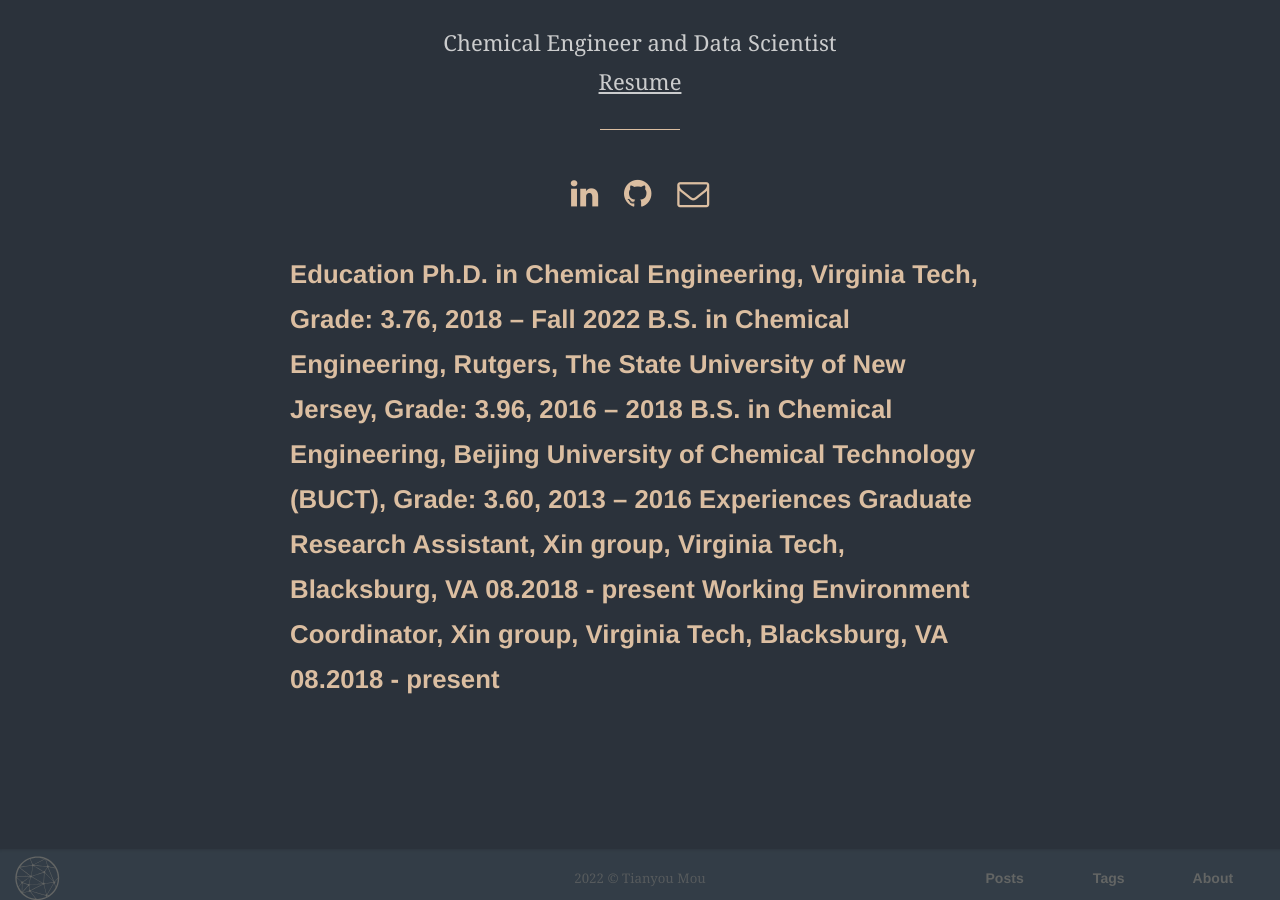
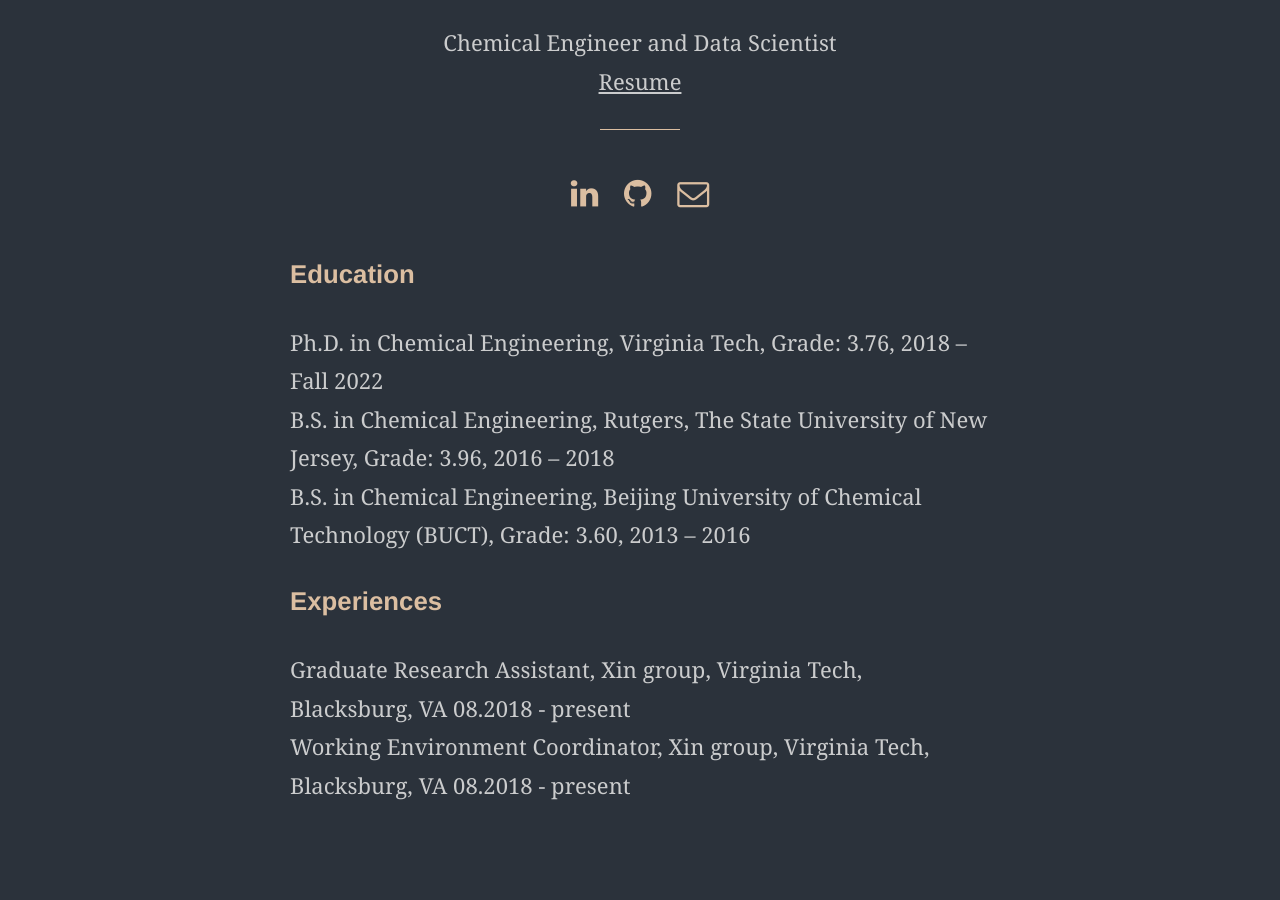
Before and after one commit to mutianyou2013/mutianyou2013.github.io, a Jekyll site: the page built from _pages/about.html, in a window 1280 px wide and 900 px high, scrolled down 466 px. Built offline with Jekyll 4.4.1, drawn with Linux system fonts in a browser that asks for light colours; some web fonts are replaced.

Commit message:
Update about.html

```diff
--- a/_pages/about.html
+++ b/_pages/about.html
@@ -39,15 +39,13 @@
         <i class="fa fa-stack-overflow" aria-hidden="true"></i></a></li>
       {% endif %}
       </ul>
-      <h3>
-	Education
-	Ph.D. in Chemical Engineering, Virginia Tech, Grade: 3.76, 2018 – Fall 2022
-	B.S. in Chemical Engineering, Rutgers, The State University of New Jersey, Grade: 3.96, 2016 – 2018
-	B.S. in Chemical Engineering, Beijing University of Chemical Technology (BUCT), Grade: 3.60, 2013 – 2016
-	Experiences
-	Graduate Research Assistant, Xin group, Virginia Tech, Blacksburg, VA                                                      08.2018 - present
-	Working Environment Coordinator, Xin group, Virginia Tech, Blacksburg, VA                                         08.2018 - present
-      </h3>
+      <h3>Education</h3>
+      <p>Ph.D. in Chemical Engineering, Virginia Tech, Grade: 3.76, 2018 – Fall 2022<br>
+	B.S. in Chemical Engineering, Rutgers, The State University of New Jersey, Grade: 3.96, 2016 – 2018<br>
+	B.S. in Chemical Engineering, Beijing University of Chemical Technology (BUCT), Grade: 3.60, 2013 – 2016<br></p>
+      <h3>Experiences</h3>
+      <p>Graduate Research Assistant, Xin group, Virginia Tech, Blacksburg, VA                                            08.2018 - present<br>
+	Working Environment Coordinator, Xin group, Virginia Tech, Blacksburg, VA                                         08.2018 - present<br></p>
     </section> <!-- End About Body-->
   </div> <!-- End About Container -->
 </div> <!-- End Small Wrapper -->
```
